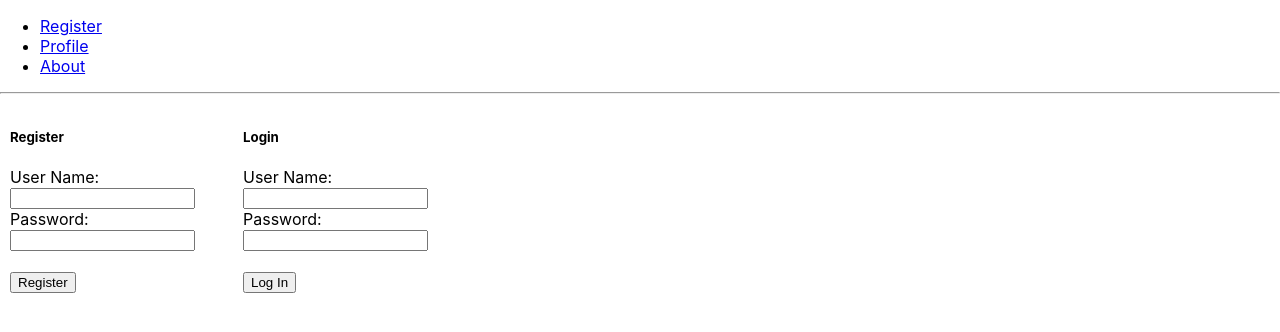
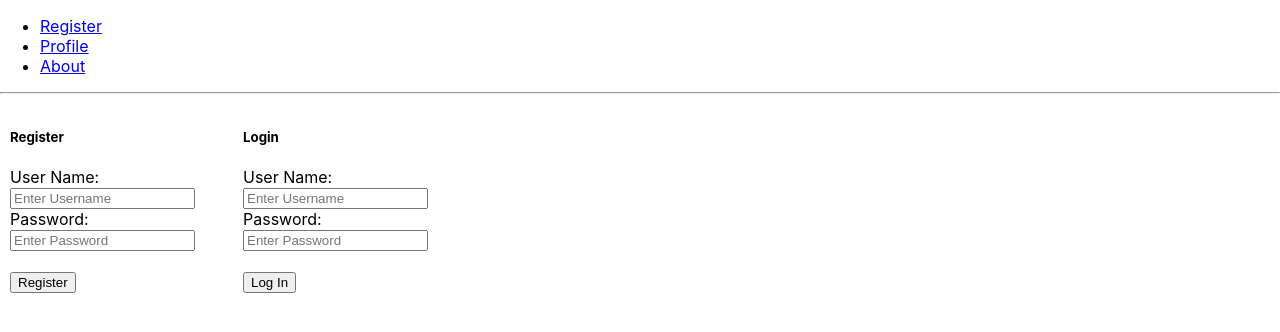
Before and after one commit to InCarNaTeDuDe/react-fire-app, a React (Create React App) app: page / in a window 1280 px wide. Shown: the top 332 px of the page. Built offline with nearby package versions, Linux system fonts and the light colour scheme.

Commit message:
reorderd import,cosmetic changes

```diff
--- a/src/App.js
+++ b/src/App.js
@@ -1,15 +1,13 @@
 import "./App.css";
-import React, { useState, useMemo } from "react";
+import React, { useState, useMemo, Suspense, lazy } from "react";
 import { BrowserRouter as Router, Route, Link } from "react-router-dom";
 
 import ProtectedRoute from "./components/auth";
 import { UserContext } from "./components/auth/UserContext";
 
-const RegisterForm = React.lazy(() =>
-  import("./components/register/RegisterForm")
-);
-const About = React.lazy(() => import("./components/about"));
-const Profile = React.lazy(() => import("./components/profile/profile"));
+const RegisterForm = lazy(() => import("./components/register/RegisterForm"));
+const About = lazy(() => import("./components/about"));
+const Profile = lazy(() => import("./components/profile/profile"));
 
 function App() {
   const [isAuth, setIsAuth] = useState(false);
@@ -30,13 +28,13 @@ function App() {
       </ul>
       <hr />
 
-      <React.Suspense fallback={<p>Loading...</p>}>
+      <Suspense fallback={<p>Loading...</p>}>
         <UserContext.Provider value={value}>
           <Route exact path="/" component={RegisterForm} />
           <ProtectedRoute path="/about" component={About} />
           <ProtectedRoute path="/profile" component={Profile} />
         </UserContext.Provider>
-      </React.Suspense>
+      </Suspense>
     </Router>
   );
 }
--- a/src/components/login/login.js
+++ b/src/components/login/login.js
@@ -64,6 +64,7 @@ const Login = ({ history }) => {
           value={values.username}
           name="username"
           onChange={handleInputChange}
+          placeholder="Enter Username"
           required
         />
         <br />
@@ -73,6 +74,7 @@ const Login = ({ history }) => {
           type="text"
           value={values.password}
           name="password"
+          placeholder="Enter Password"
           required
           onChange={handleInputChange}
         />
--- a/src/components/register/RegisterForm.js
+++ b/src/components/register/RegisterForm.js
@@ -77,6 +77,7 @@ const RegisterForm = ({ history }) => {
                 value={values.username}
                 name="username"
                 onChange={handleInputChange}
+                placeholder="Enter Username"
                 required
               />
               <br />
@@ -87,6 +88,7 @@ const RegisterForm = ({ history }) => {
                 value={values.password}
                 name="password"
                 required
+                placeholder="Enter Password"
                 onChange={handleInputChange}
               />
               <br />
```
